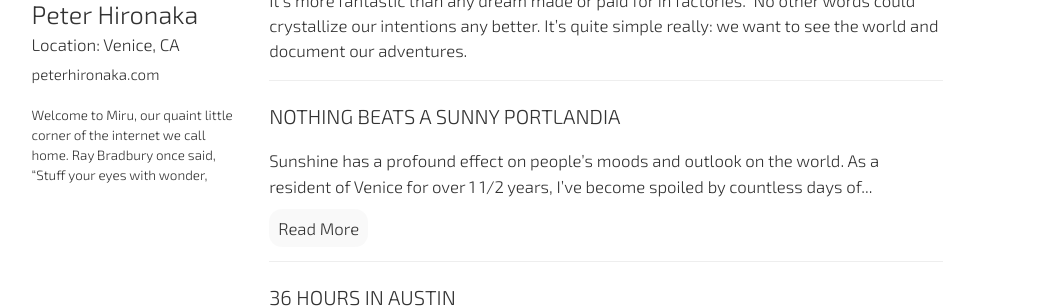
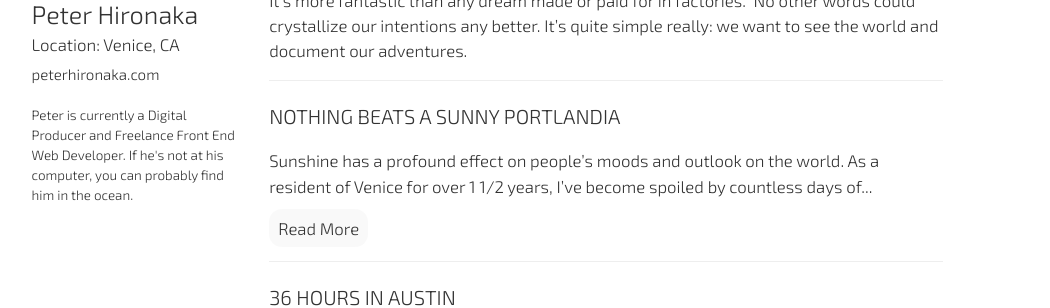
Before and after one commit to PHironaka/Miru-Blog, a Jekyll site: the page built from _author/peter-hironaka.markdown, in a window 1280 px wide. Shown: the part 337-645 px from the top of the page, without its empty margins (97-1147 px from the left). Built offline with Jekyll 4.4.1, drawn with Linux system fonts in a browser that asks for light colours; some web fonts are replaced; a script that is not in the unit is left out; comment, search, counter and statistics services are not loaded.

Commit message:
Updated Peter Hironaka

```diff
--- a/_author/peter-hironaka.markdown
+++ b/_author/peter-hironaka.markdown
@@ -4,9 +4,8 @@ thumbnail: "/uploads/space-pic.jpg"
 location: |2-
 
   Venice, CA
-bio: |-
-  Welcome to Miru, our quaint little corner of the internet we call home. Ray Bradbury
-    once said, “Stuff your eyes with wonder,
+bio: 'Peter is currently a Digital Producer and Freelance Front End Web Developer.
+  If he''s not at his computer, you can probably find him in the ocean. '
 twitter: <a href="http://peterhironaka.com" target="_blank">peterhironaka.com</a>
 layout: author
 ---
```
